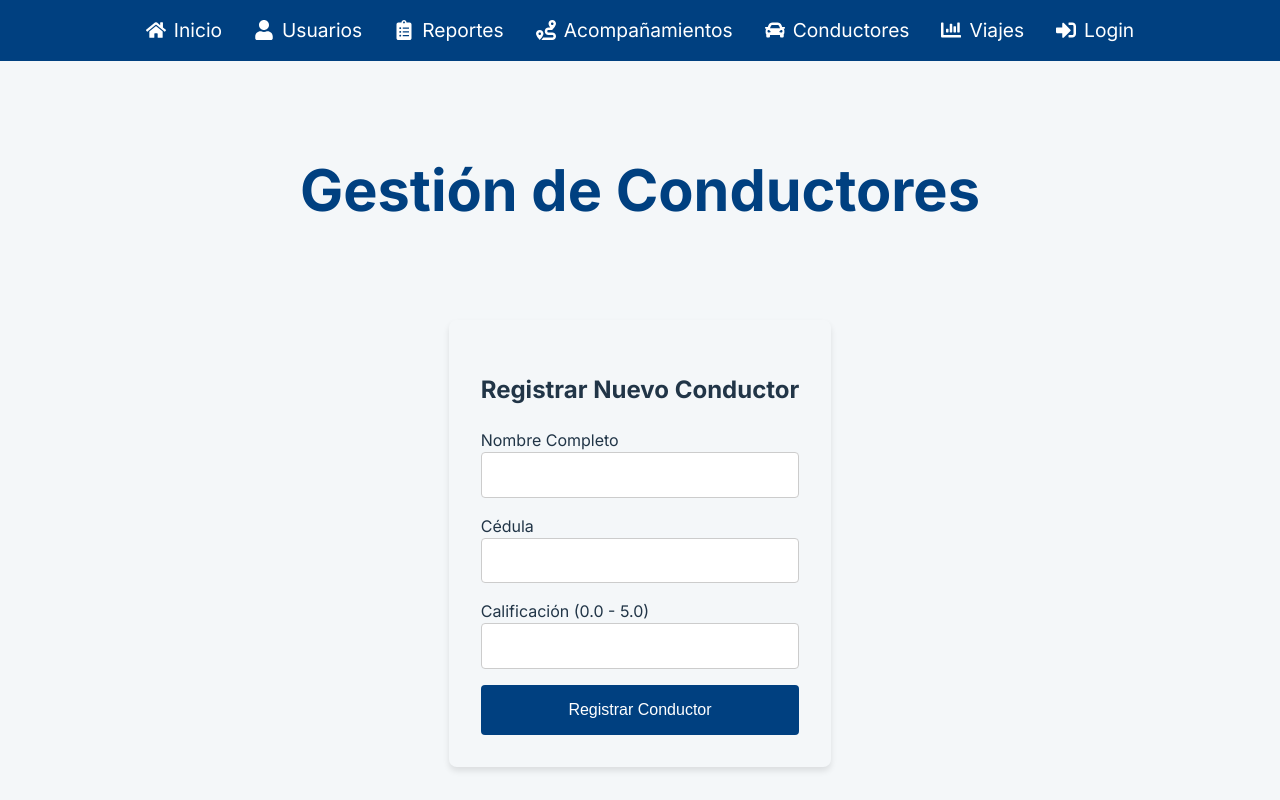
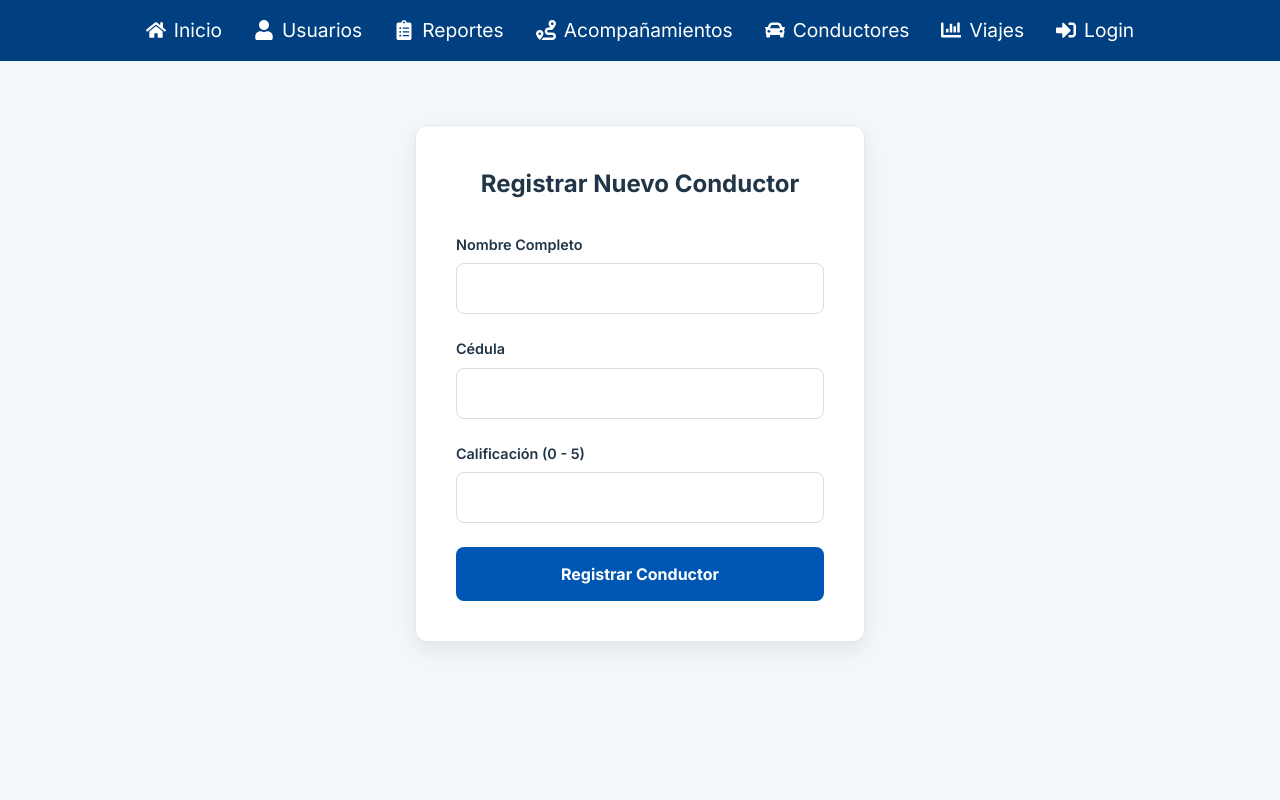
Before and after one commit to ArielArcentales/ProyectoFinal-MovilidadSegura, a React (Vite) app in the folder movilidad-front/: page /conductores in a window 1280 px wide. Built offline with nearby package versions, Linux system fonts and the light colour scheme.

Commit message:
Estilo acompañamiento y condcutores

```diff
--- a/movilidad-front/src/components/AcompanamientoForm.jsx
+++ b/movilidad-front/src/components/AcompanamientoForm.jsx
@@ -1,15 +1,13 @@
 import React from 'react';
-import { useForm } from 'react-hook-form'; // 1. Importamos el hook
-import axios from 'axios'; // 2. Importamos axios
+import { useForm } from 'react-hook-form';
+import axios from 'axios';
 
+// No hay objetos de estilo aquí, todo el diseño viene de index.css
 function AcompanamientoForm() {
-  // 3. Activamos useForm para manejar el estado y validación del formulario
   const { register, handleSubmit, formState: { errors } } = useForm();
 
-  // 4. Esta función se ejecuta cuando el formulario es válido y se envía
   const onSubmit = async (data) => {
     try {
-      // Convertimos los campos numéricos al tipo correcto antes de enviar
       const dataToSend = {
         ...data,
         id_usuario: parseInt(data.id_usuario, 10),
@@ -18,13 +16,10 @@ function AcompanamientoForm() {
 
       console.log('Enviando datos:', dataToSend);
 
-      // 5. Usamos axios para hacer la petición POST a la URL del backend
-      // Asegúrate de que la URL sea la correcta para tu entorno
       const response = await axios.post('/api/acompanamientos', dataToSend);
 
       console.log('Respuesta del servidor:', response.data);
       alert('¡Acompañamiento registrado con éxito!');
-      // Aquí podríamos limpiar el formulario o actualizar la lista de acompañamientos
 
     } catch (error) {
       console.error('Error al registrar el acompañamiento:', error.response?.data?.mensaje || error.message);
@@ -33,122 +28,75 @@ function AcompanamientoForm() {
   };
 
   return (
-    // 6. Conectamos la función onSubmit a través de handleSubmit
-    <form onSubmit={handleSubmit(onSubmit)} style={formStyle}>
+    <form onSubmit={handleSubmit(onSubmit)} className="modern-form">
       <h2>Registrar Nuevo Acompañamiento</h2>
 
-      <div style={inputGroupStyle}>
+      <div className="input-group">
         <label htmlFor="id_usuario">ID del Usuario (Temporal)</label>
-        {/* 7. Conectamos cada input al hook con el método 'register' */}
         <input
           type="number"
           id="id_usuario"
           {...register("id_usuario", { required: "El ID del usuario es obligatorio" })}
-          style={inputStyle}
         />
-        {errors.id_usuario && <p style={errorStyle}>{errors.id_usuario.message}</p>}
+        {errors.id_usuario && <span className="error-message">{errors.id_usuario.message}</span>}
       </div>
 
-      <div style={inputGroupStyle}>
+      <div className="input-group">
         <label htmlFor="tipo_movilidad">Tipo de Movilidad</label>
         <select
           id="tipo_movilidad"
           {...register("tipo_movilidad", { required: "Debe seleccionar un tipo de movilidad" })}
-          style={inputStyle}
         >
           <option value="">-- Seleccione una opción --</option>
           <option value="Vehículo">Vehículo</option>
           <option value="A pie">A pie</option>
         </select>
-        {errors.tipo_movilidad && <p style={errorStyle}>{errors.tipo_movilidad.message}</p>}
+        {errors.tipo_movilidad && <span className="error-message">{errors.tipo_movilidad.message}</span>}
       </div>
 
-      <div style={inputGroupStyle}>
+      <div className="input-group">
         <label htmlFor="punto_salida">Punto de Salida</label>
         <input
           type="text"
           id="punto_salida"
           {...register("punto_salida", { required: "El punto de salida es obligatorio" })}
-          style={inputStyle}
         />
-        {errors.punto_salida && <p style={errorStyle}>{errors.punto_salida.message}</p>}
+        {errors.punto_salida && <span className="error-message">{errors.punto_salida.message}</span>}
       </div>
 
-      <div style={inputGroupStyle}>
+      <div className="input-group">
         <label htmlFor="destino">Destino</label>
         <input
           type="text"
           id="destino"
           {...register("destino", { required: "El destino es obligatorio" })}
-          style={inputStyle}
         />
-        {errors.destino && <p style={errorStyle}>{errors.destino.message}</p>}
+        {errors.destino && <span className="error-message">{errors.destino.message}</span>}
       </div>
 
-      <div style={inputGroupStyle}>
+      <div className="input-group">
         <label htmlFor="horario">Fecha y Hora</label>
         <input
           type="datetime-local"
           id="horario"
           {...register("horario", { required: "El horario es obligatorio" })}
-          style={inputStyle}
         />
-        {errors.horario && <p style={errorStyle}>{errors.horario.message}</p>}
+        {errors.horario && <span className="error-message">{errors.horario.message}</span>}
       </div>
 
-      <div style={inputGroupStyle}>
+      <div className="input-group">
         <label htmlFor="cupos_disponibles">Cupos Disponibles</label>
         <input
           type="number"
           id="cupos_disponibles"
           {...register("cupos_disponibles", { required: "Los cupos son obligatorios", min: { value: 1, message: "Debe haber al menos 1 cupo" } })}
-          style={inputStyle}
         />
-        {errors.cupos_disponibles && <p style={errorStyle}>{errors.cupos_disponibles.message}</p>}
+        {errors.cupos_disponibles && <span className="error-message">{errors.cupos_disponibles.message}</span>}
       </div>
 
-      <button type="submit" style={buttonStyle}>Registrar Acompañamiento</button>
+      <button type="submit">Registrar Acompañamiento</button>
     </form>
   );
 }
 
-
-const formStyle = {
-    display: 'flex',
-    flexDirection: 'column',
-    maxWidth: '400px',
-    margin: '2rem auto',
-    padding: '2rem',
-    borderRadius: '8px',
-    boxShadow: '0 4px 6px rgba(0,0,0,0.1)'
-};
-
-const inputGroupStyle = {
-    marginBottom: '1rem',
-    display: 'flex',
-    flexDirection: 'column'
-};
-
-const inputStyle = {
-    padding: '0.8rem',
-    borderRadius: '4px',
-    border: '1px solid #ccc',
-    fontSize: '1rem'
-};
-
-const buttonStyle = { padding: '1rem',
-    borderRadius: '4px',
-    border: 'none',
-    background: '#004080',
-    color: 'white',
-    fontSize: '1rem',
-
-    cursor: 'pointer'
-};
-const errorStyle = {
-    color: 'red',
-    fontSize: '0.8rem',
-    marginTop: '0.25rem'
-};
-
 export default AcompanamientoForm;
--- a/movilidad-front/src/components/ConductorForm.jsx
+++ b/movilidad-front/src/components/ConductorForm.jsx
@@ -1,15 +1,13 @@
 import React from 'react';
-import { useForm } from 'react-hook-form'; // 1. Importamos el hook
-import axios from 'axios'; // 2. Importamos axios
+import { useForm } from 'react-hook-form';
+import axios from 'axios';
 
+// No se definen estilos aquí; todo viene de nuestro CSS global.
 function ConductorForm() {
-  // 3. Activamos useForm para manejar el estado y la validación
   const { register, handleSubmit, formState: { errors } } = useForm();
 
-  // 4. Esta es la función que se ejecuta al enviar un formulario válido
   const onSubmit = async (data) => {
     try {
-      // El backend espera un número para la calificación, lo convertimos
       const dataToSend = {
         ...data,
         calificacion: parseFloat(data.calificacion)
@@ -17,12 +15,10 @@ function ConductorForm() {
 
       console.log('Enviando datos de nuevo conductor:', dataToSend);
 
-      // 5. Usamos axios para hacer la petición POST a la API de conductores
       const response = await axios.post('/api/conductores', dataToSend);
 
       console.log('Respuesta del servidor:', response.data);
       alert('¡Conductor registrado con éxito!');
-      // Aquí podríamos limpiar el formulario si quisiéramos
 
     } catch (error) {
       console.error('Error al registrar al conductor:', error.response?.data?.mensaje || error.message);
@@ -31,35 +27,32 @@ function ConductorForm() {
   };
 
   return (
-    // 6. Conectamos la función onSubmit a través de handleSubmit
-    <form onSubmit={handleSubmit(onSubmit)} style={formStyle}>
+    // Aplicamos la clase principal 'modern-form'
+    <form onSubmit={handleSubmit(onSubmit)} className="modern-form">
       <h2>Registrar Nuevo Conductor</h2>
 
-      <div style={inputGroupStyle}>
+      <div className="input-group">
         <label htmlFor="nombre">Nombre Completo</label>
-        {/* 7. Vinculamos el input al hook con sus reglas de validación */}
         <input
           type="text"
           id="nombre"
           {...register("nombre", { required: "El nombre es obligatorio" })}
-          style={inputStyle}
         />
-        {errors.nombre && <p style={errorStyle}>{errors.nombre.message}</p>}
+        {errors.nombre && <span className="error-message">{errors.nombre.message}</span>}
       </div>
 
-      <div style={inputGroupStyle}>
+      <div className="input-group">
         <label htmlFor="cedula">Cédula</label>
         <input
           type="text"
           id="cedula"
           {...register("cedula", { required: "La cédula es obligatoria" })}
-          style={inputStyle}
         />
-        {errors.cedula && <p style={errorStyle}>{errors.cedula.message}</p>}
+        {errors.cedula && <span className="error-message">{errors.cedula.message}</span>}
       </div>
 
-      <div style={inputGroupStyle}>
-        <label htmlFor="calificacion">Calificación (0.0 - 5.0)</label>
+      <div className="input-group">
+        <label htmlFor="calificacion">Calificación (0 - 5)</label>
         <input
           type="number"
           id="calificacion"
@@ -68,24 +61,16 @@ function ConductorForm() {
             min: { value: 0, message: "La calificación no puede ser menor a 0" },
             max: { value: 5, message: "La calificación no puede ser mayor a 5" }
           })}
-          step="0.1"
+          step="1"
           min="0"
           max="5"
-          style={inputStyle}
         />
-        {errors.calificacion && <p style={errorStyle}>{errors.calificacion.message}</p>}
+        {errors.calificacion && <span className="error-message">{errors.calificacion.message}</span>}
       </div>
 
-      <button type="submit" style={buttonStyle}>Registrar Conductor</button>
+      <button type="submit">Registrar Conductor</button>
     </form>
   );
 }
 
-// Estilos (se añade errorStyle)
-const formStyle = { display: 'flex', flexDirection: 'column', maxWidth: '400px', margin: '2rem auto', padding: '2rem', borderRadius: '8px', boxShadow: '0 4px 6px rgba(0,0,0,0.1)' };
-const inputGroupStyle = { marginBottom: '1rem', display: 'flex', flexDirection: 'column' };
-const inputStyle = { padding: '0.8rem', borderRadius: '4px', border: '1px solid #ccc', fontSize: '1rem' };
-const buttonStyle = { padding: '1rem', borderRadius: '4px', border: 'none', background: '#004080', color: 'white', fontSize: '1rem', cursor: 'pointer' };
-const errorStyle = { color: 'red', fontSize: '0.8rem', marginTop: '0.25rem' };
-
 export default ConductorForm;
--- a/movilidad-front/src/pages/Acompañamientos.jsx
+++ b/movilidad-front/src/pages/Acompañamientos.jsx
@@ -4,15 +4,12 @@ import AcompanamientoForm from '../components/AcompanamientoForm'; // ¡Importam
 function Acompanamientos() {
   return (
     <div style={{ display: 'flex', flexDirection: 'column', alignItems: 'center', gap: '1rem' }}>
-      {/* El título principal de la página */}
+
       <div style={{ textAlign: 'center', marginTop: '3rem', fontSize: '1.8rem', color: '#004080' }}>
-        <h1>Gestión de <strong>Acompañamientos</strong></h1>
       </div>
 
-      {/* Aquí mostramos el componente del formulario de creación */}
       <AcompanamientoForm />
 
-      {/* Más adelante, aquí irá la lista de acompañamientos existentes */}
     </div>
   );
 }
--- a/movilidad-front/src/pages/Conductores.jsx
+++ b/movilidad-front/src/pages/Conductores.jsx
@@ -4,15 +4,11 @@ import ConductorForm from '../components/ConductorForm'; // ¡Importamos nuestro
 function Conductores() {
   return (
     <div style={{ display: 'flex', flexDirection: 'column', alignItems: 'center', gap: '1rem' }}>
-      {/* Título principal de la página */}
       <div style={{ textAlign: 'center', marginTop: '3rem', fontSize: '1.8rem', color: '#004080' }}>
-        <h1>Gestión de <strong>Conductores</strong></h1>
       </div>
 
-      {/* Aquí mostramos el componente del formulario de creación */}
       <ConductorForm />
 
-      {/* En el futuro, aquí irá la lista de conductores registrados */}
     </div>
   );
 }
```
